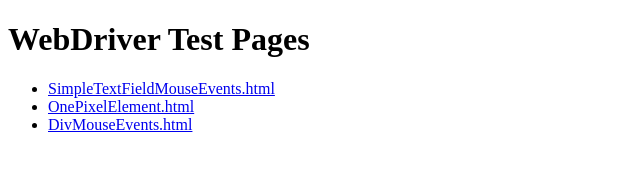
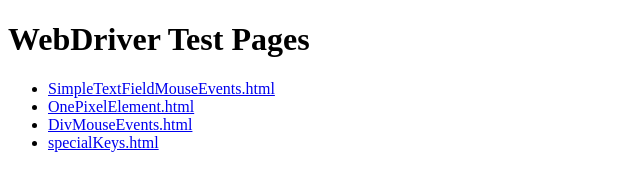
Before and after one commit to philipl-micro-focus/webdriver-testpages, a plain HTML site: page index.html in a window 1280 px wide. Shown: the whole page, without its empty margins (0-640 px from the left). Drawn offline with Linux system fonts and the light colour scheme.

Commit message:
Add link to specialKeys.html to index.html

```diff
--- a/index.html
+++ b/index.html
@@ -13,6 +13,7 @@
         <li><a href="SimpleTextFieldMouseEvents.html" target="_blank">SimpleTextFieldMouseEvents.html</a></li>
         <li><a href="OnePixelElement.html" target="_blank">OnePixelElement.html</a></li>
         <li><a href="DivMouseEvents.html">DivMouseEvents.html</a></li>
+        <li><a href="specialKeys.html">specialKeys.html</a></li>
     </ul>
 
 </body>
```
